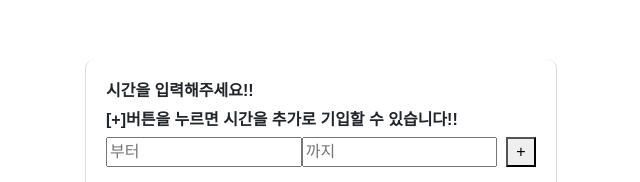
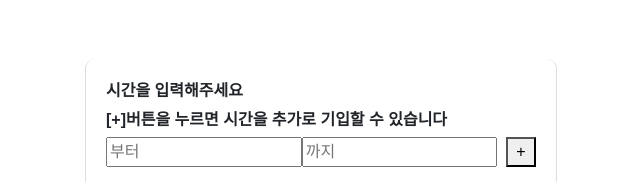
Before and after one commit to RTeamProject1/TeamProject1, a React (Create React App) app: page /Time in a window 1280 px wide. Shown: the part 188-370 px from the top of the page, without its empty margins (319-959 px from the left). Built offline with nearby package versions, Linux system fonts and the light colour scheme; a web font is replaced by a local one.

Commit message:
헤더 아이콘

```diff
--- a/src/Login.js
+++ b/src/Login.js
@@ -45,6 +45,7 @@ function Login() {
           const confirmation = window.confirm('로그인이 완료되었습니다. 창을 닫으시겠습니까?');
           if (confirmation) {
             window.close(); // 사용자가 확인하면 창을 닫습니다.
+            window.history.back();
           }
           localStorage.setItem('currentUser', JSON.stringify(userData));
           console.log("로그인 성공")
--- a/src/Time.js
+++ b/src/Time.js
@@ -104,8 +104,8 @@ function Time() {
         <div>
             <div className="content container">
                 <div className="form-container">
-                    <label>시간을 입력해주세요!!</label>
-                    <label>[+]버튼을 누르면 시간을 추가로 기입할 수 있습니다!!</label>
+                    <label>시간을 입력해주세요</label>
+                    <label>[+]버튼을 누르면 시간을 추가로 기입할 수 있습니다</label>
                     <div className="time-range-container">
                         {times.map((time, index) => (
                             <div key={index} className="time-range">
```
